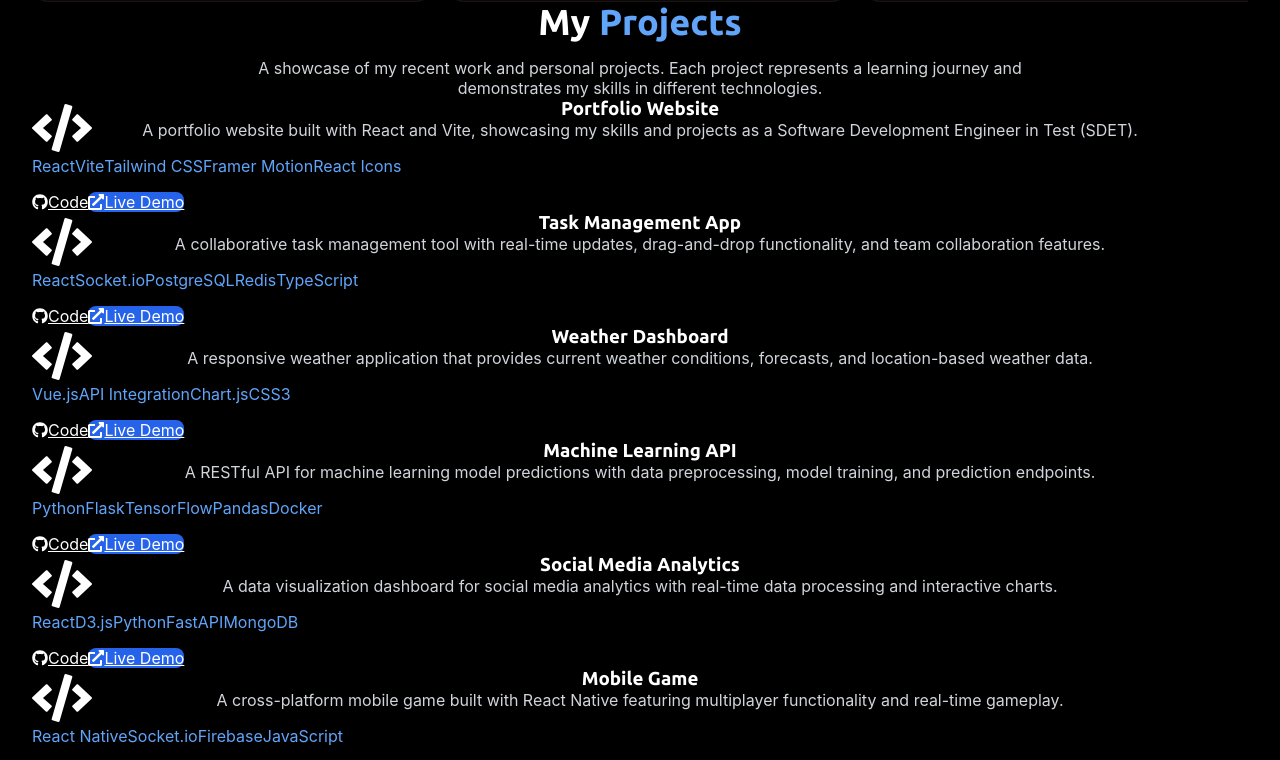
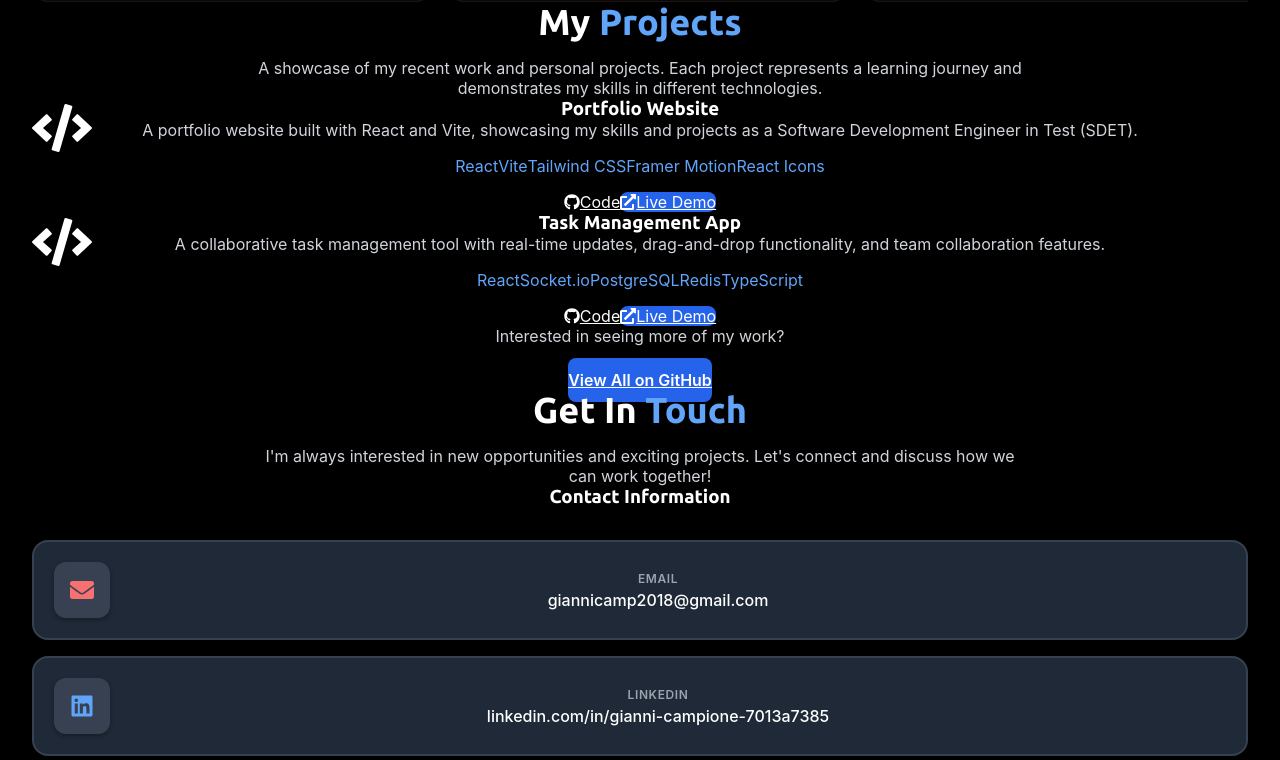
Before and after one commit to giannicamp2018-maker/SDET-Portfolio, a React (Vite) app: page / in a window 1280 px wide. Shown: the part 1831-2591 px from the top of the page. Built offline with nearby package versions, Linux system fonts and the light colour scheme.

Commit message:
working on project cards

```diff
--- a/src/components/ProjectCard.jsx
+++ b/src/components/ProjectCard.jsx
@@ -20,7 +20,7 @@ const ProjectCard = ({ project, index }) => {
           <FaCode className="text-white text-6xl opacity-50" />
         </div>
         <motion.div
-          className="absolute top-4 right-4 flex space-x-2"
+          className="absolute top-4 left-1/2 -translate-x-1/2 flex space-x-2"
           initial={{ opacity: 0 }}
           whileHover={{ opacity: 1 }}
           transition={{ duration: 0.3 }}
@@ -59,7 +59,7 @@ const ProjectCard = ({ project, index }) => {
         </p>
 
         {/* Tech Stack */}
-        <div className="flex flex-wrap gap-2 mb-4">
+        <div className="flex flex-wrap gap-2 mb-4 justify-center">
           {project.techStack.map((tech, techIndex) => (
             <motion.span
               key={tech}
@@ -75,14 +75,14 @@ const ProjectCard = ({ project, index }) => {
         </div>
 
         {/* Action Buttons */}
-        <div className="flex space-x-3">
+        <div className="flex space-x-3 justify-center">
           <motion.a
             href={project.github}
             target="_blank"
             rel="noopener noreferrer"
             whileHover={{ scale: 1.05 }}
             whileTap={{ scale: 0.95 }}
-            className="flex-1 flex items-center justify-center space-x-2 px-4 py-2 bg-gray-700 hover:bg-gray-600 text-white rounded-lg transition-all duration-300 text-sm font-medium"
+            className="flex items-center justify-center space-x-2 px-4 py-2 bg-gray-700 hover:bg-gray-600 text-white rounded-lg transition-all duration-300 text-sm font-medium"
           >
             <FaGithub className="w-4 h-4" />
             <span>Code</span>
@@ -94,7 +94,7 @@ const ProjectCard = ({ project, index }) => {
             rel="noopener noreferrer"
             whileHover={{ scale: 1.05 }}
             whileTap={{ scale: 0.95 }}
-            className="flex-1 flex items-center justify-center space-x-2 px-4 py-2 bg-blue-600 hover:bg-blue-700 text-white rounded-lg transition-all duration-300 text-sm font-medium"
+            className="flex items-center justify-center space-x-2 px-4 py-2 bg-blue-600 hover:bg-blue-700 text-white rounded-lg transition-all duration-300 text-sm font-medium"
           >
             <FaExternalLinkAlt className="w-4 h-4" />
             <span>Live Demo</span>
--- a/src/components/Projects.jsx
+++ b/src/components/Projects.jsx
@@ -23,7 +23,7 @@ const Projects = () => {
       demo: 'https://demo.com',
       category: 'frontend'
     },
-    {
+    /*{
       id: 3,
       title: 'Weather Dashboard',
       description: 'A responsive weather application that provides current weather conditions, forecasts, and location-based weather data.',
@@ -58,7 +58,7 @@ const Projects = () => {
       github: 'https://github.com',
       demo: 'https://demo.com',
       category: 'mobile'
-    }
+    }*/
   ];
 
 
@@ -84,7 +84,7 @@ const Projects = () => {
         {/* Projects Grid */}
         <motion.div
           layout
-          className="grid md:grid-cols-2 lg:grid-cols-3 gap-8"
+          className="grid md:grid-cols-2 lg:grid-cols-3 gap-12"
         >
           {projects.map((project, index) => (
             <ProjectCard
```
